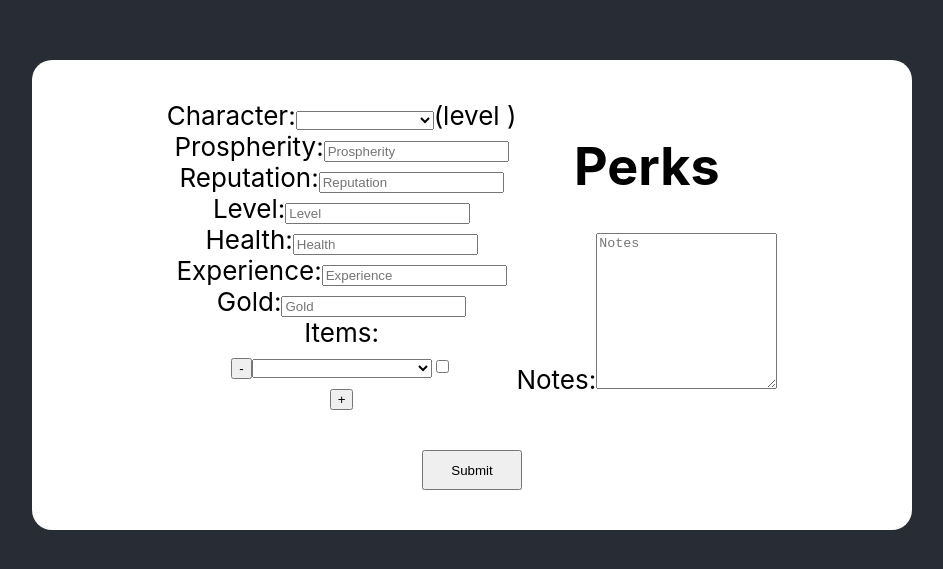
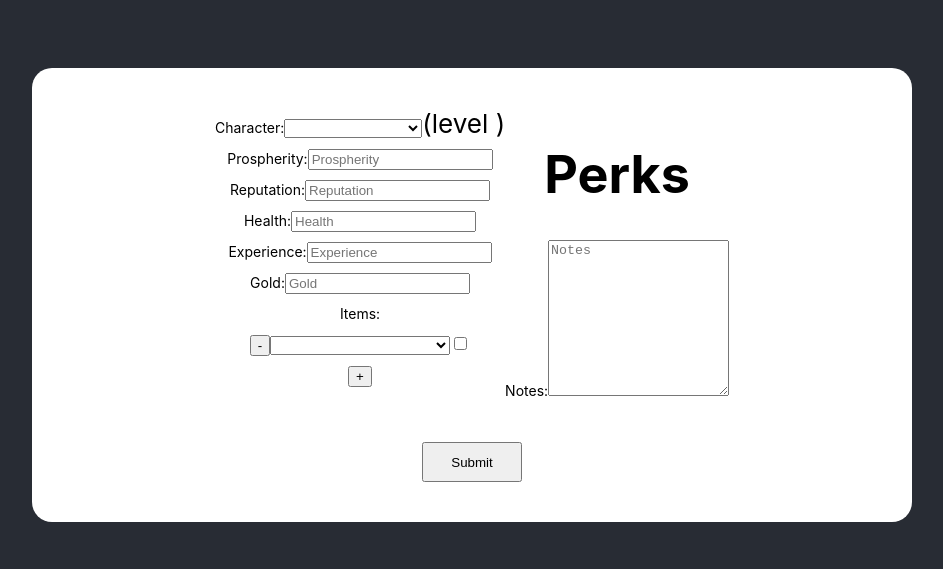
Before and after one commit to andersblom/gloomhaven-character-sheet, a React (Create React App) app: page / in a window 1280 px wide. Shown: the part 105-674 px from the top of the page, without its empty margins (168-1111 px from the left). Built offline with nearby package versions, Linux system fonts and the light colour scheme.

Commit message:
Render perks dynamically

```diff
--- a/src/components/CharacterSheet/CharacterSheet.styles.tsx
+++ b/src/components/CharacterSheet/CharacterSheet.styles.tsx
@@ -18,4 +18,8 @@ export const StyledForm = styled.form`
         height: 40px;
         width: 100px;
     }
+
+    label {
+        font-size: 14px;
+    }
 `
--- a/src/components/CharacterSheet/CharacterSheet.tsx
+++ b/src/components/CharacterSheet/CharacterSheet.tsx
@@ -86,15 +86,6 @@ const CharacterSheet: React.FC<InjectedFormProps<{}, Props> & Props> = ({
                         />
                     </div>
                     <div className="input-field">
-                        <label htmlFor="level">Level:</label>
-                        <Field
-                            name="level"
-                            component="input"
-                            type="number"
-                            placeholder="Level"
-                        />
-                    </div>
-                    <div className="input-field">
                         <label htmlFor="health">Health:</label>
                         <Field
                             name="health"
@@ -129,6 +120,21 @@ const CharacterSheet: React.FC<InjectedFormProps<{}, Props> & Props> = ({
                 <div className="column right">
                     <div className="section">
                         <h1>Perks</h1>
+                        {selectedCharacter &&
+                            selectedCharacter.perks.map((perk, index) => (
+                                <div>
+                                    <label>{perk.label}</label>
+                                    {Array.from(Array(perk.uses).keys()).map(
+                                        (use, idx) => (
+                                            <Field
+                                                name={`perk[${index}].use[${idx}]`}
+                                                component="input"
+                                                type="checkbox"
+                                            />
+                                        )
+                                    )}
+                                </div>
+                            ))}
                     </div>
                     <div className="section">
                         <div className="input-field">
```
